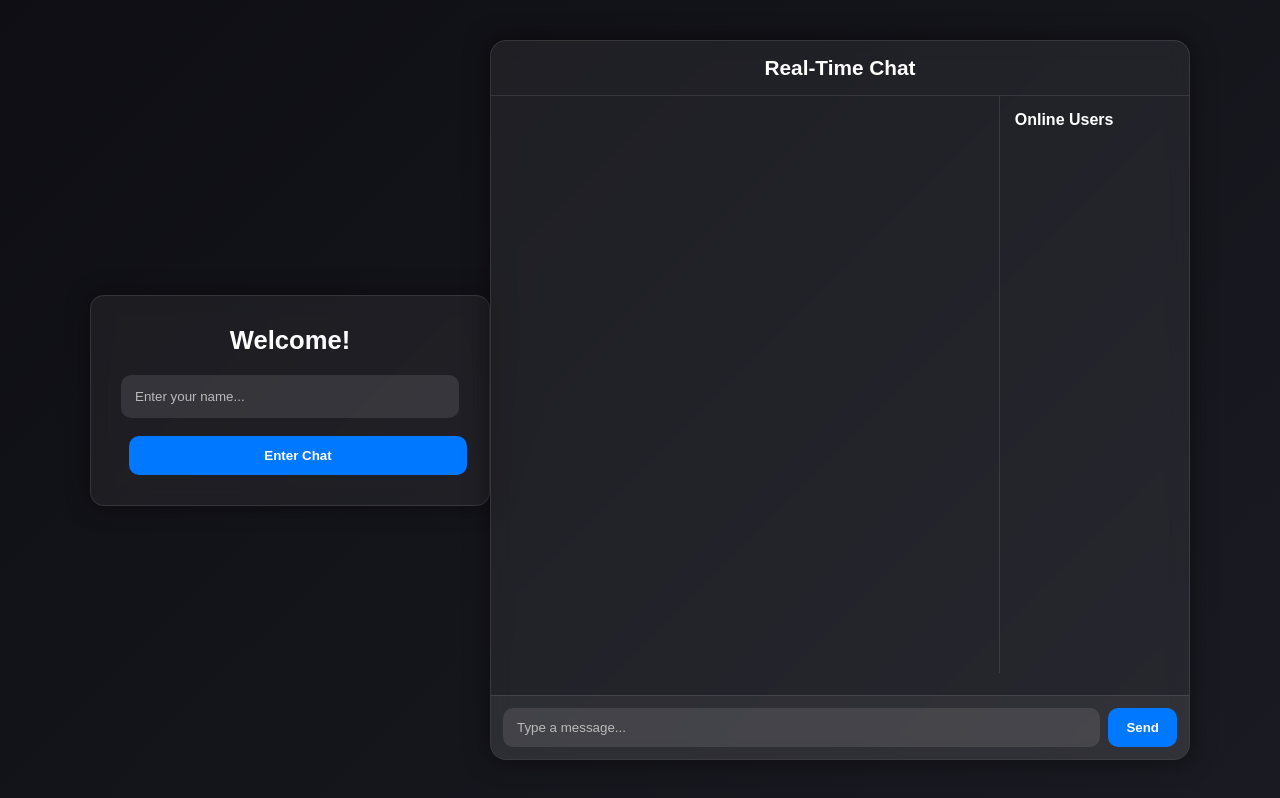
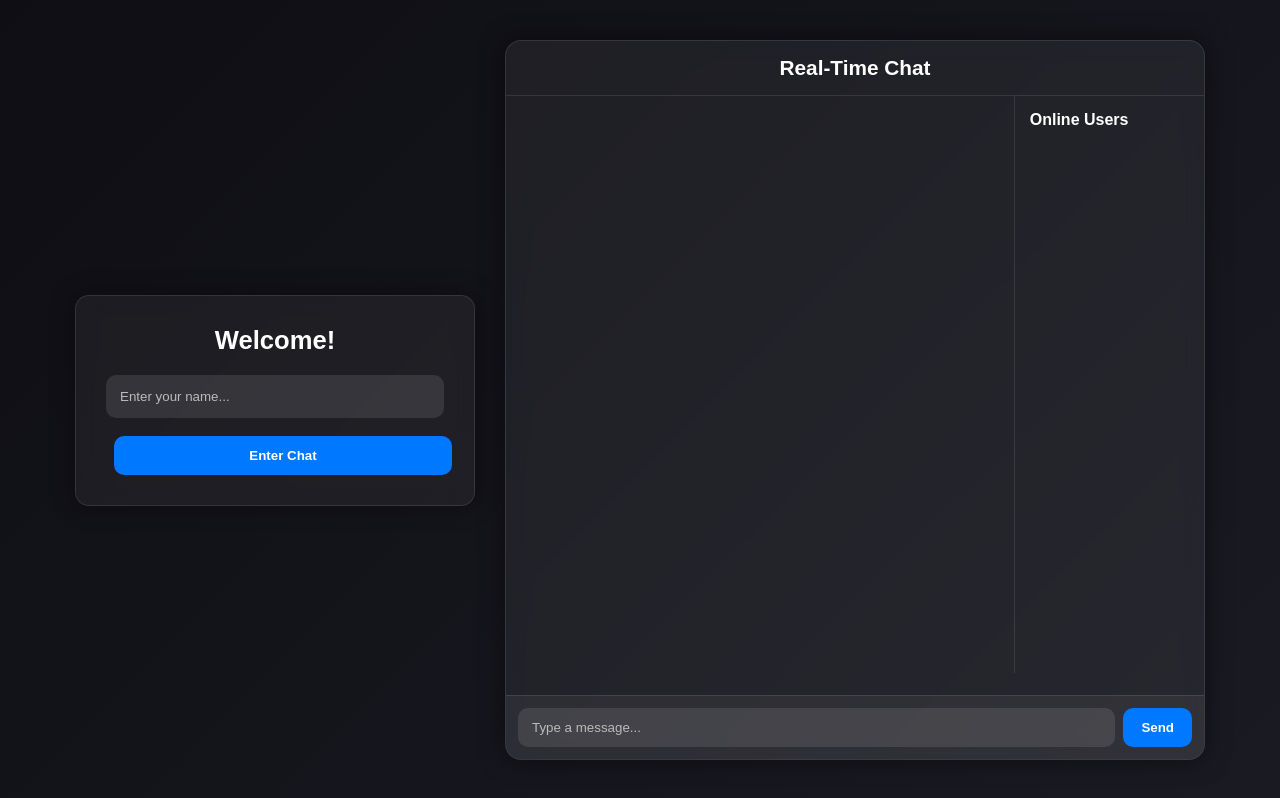
Before and after one commit to abdallah-abdelnasser9/chat-app, a website: page public/index.html in a window 1280 px wide. Drawn offline with nearby package versions, Linux system fonts and the light colour scheme; no server answers.

```diff
--- a/public/script.js
+++ b/public/script.js
@@ -9,7 +9,6 @@
 const msgInput = document.getElementById("msgInput");
 const typingEl = document.getElementById("typing");
 
-// Enter chat
 function enterChat() {
   const name = nameInput.value.trim();
   if (!name) return;
@@ -23,7 +22,6 @@
   msgInput.focus();
 }
 
-// Send message
 function send() {
   const text = msgInput.value.trim();
   if (!text) return;
@@ -33,7 +31,6 @@
   socket.emit("stopTyping");
 }
 
-// Typing events
 msgInput.addEventListener("input", () => {
   if (msgInput.value.trim() !== "") {
     socket.emit("typing");
@@ -50,7 +47,6 @@
   if (e.key === "Enter") enterChat();
 });
 
-// Receive messages
 socket.on("chatMessage", (data) => {
   const div = document.createElement("div");
   div.classList.add("msg");
@@ -61,7 +57,6 @@
   chat.scrollTop = chat.scrollHeight;
 });
 
-// Receive online users
 socket.on("onlineUsers", (users) => {
   onlineUsersEl.innerHTML = "";
   users.forEach((u) => {
@@ -71,7 +66,6 @@
   });
 });
 
-// Typing indicator
 socket.on("typing", (user) => {
   typingEl.textContent = `${user} is typing...`;
 });
--- a/public/styles.css
+++ b/public/styles.css
@@ -20,6 +20,7 @@
   width: 90%;
   max-width: 400px;
   padding: 30px;
+  margin-right: 30px;
   background: rgba(255,255,255,0.05);
   border-radius: 14px;
   text-align: center;
--- a/server.js
+++ b/server.js
@@ -10,12 +10,10 @@
 io.on("connection", (socket) => {
   console.log("A user connected");
 
-  // Set username
   socket.on("setUsername", (username) => {
     socket.username = username;
     onlineUsers[socket.id] = username;
 
-    // Notify everyone
     io.emit("onlineUsers", Object.values(onlineUsers));
     socket.broadcast.emit("chatMessage", {
       user: "System",
@@ -24,7 +22,6 @@
     });
   });
 
-  // Chat messages
   socket.on("sendMessage", (msg) => {
     const messageData = {
       user: socket.username,
@@ -34,7 +31,6 @@
     io.emit("chatMessage", messageData);
   });
 
-  // Typing indicator
   socket.on("typing", () => {
     socket.broadcast.emit("typing", socket.username);
   });
@@ -43,7 +39,6 @@
     socket.broadcast.emit("stopTyping", socket.username);
   });
 
-  // Disconnect
   socket.on("disconnect", () => {
     if (socket.username) {
       delete onlineUsers[socket.id];
```
Also changed, not shown: public/index.html (+0 -2 lines).
